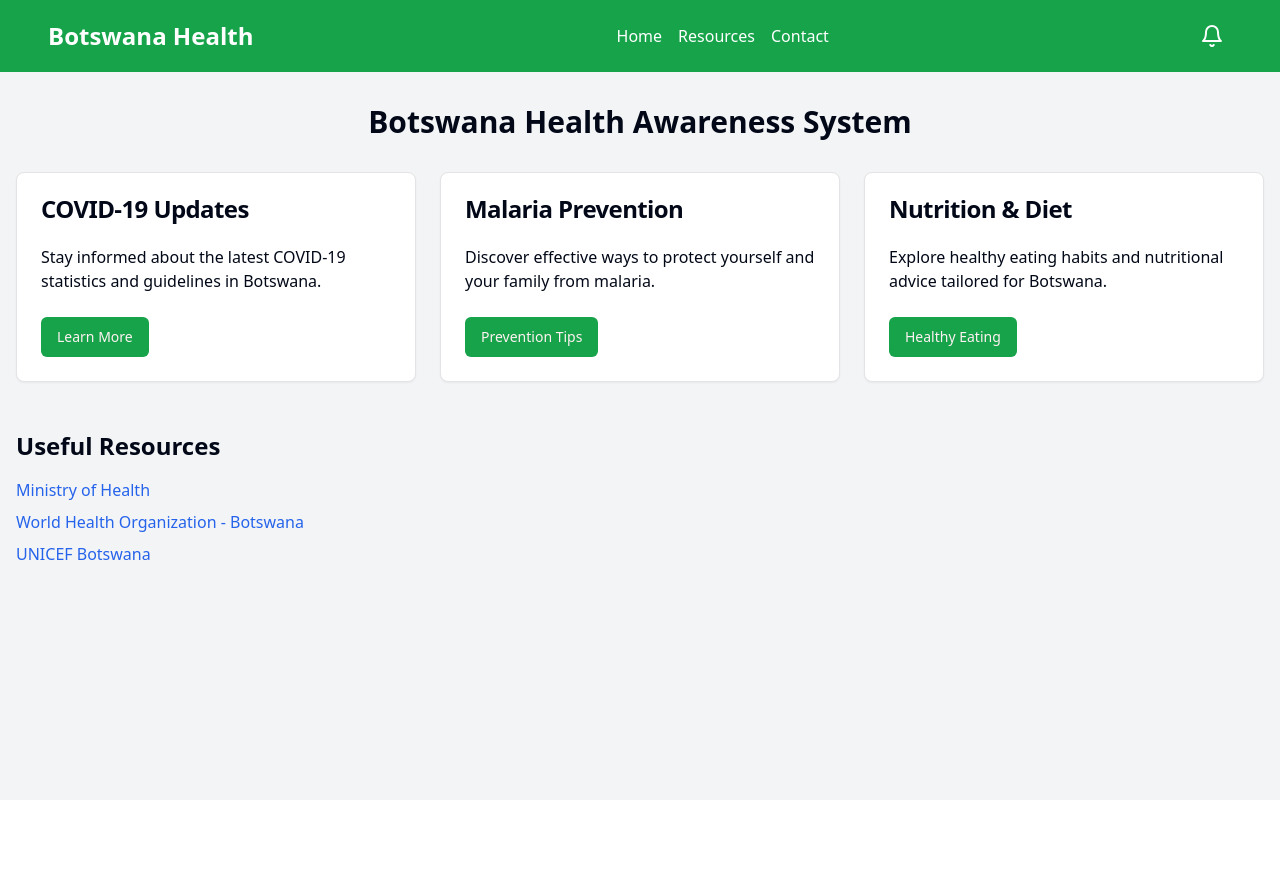
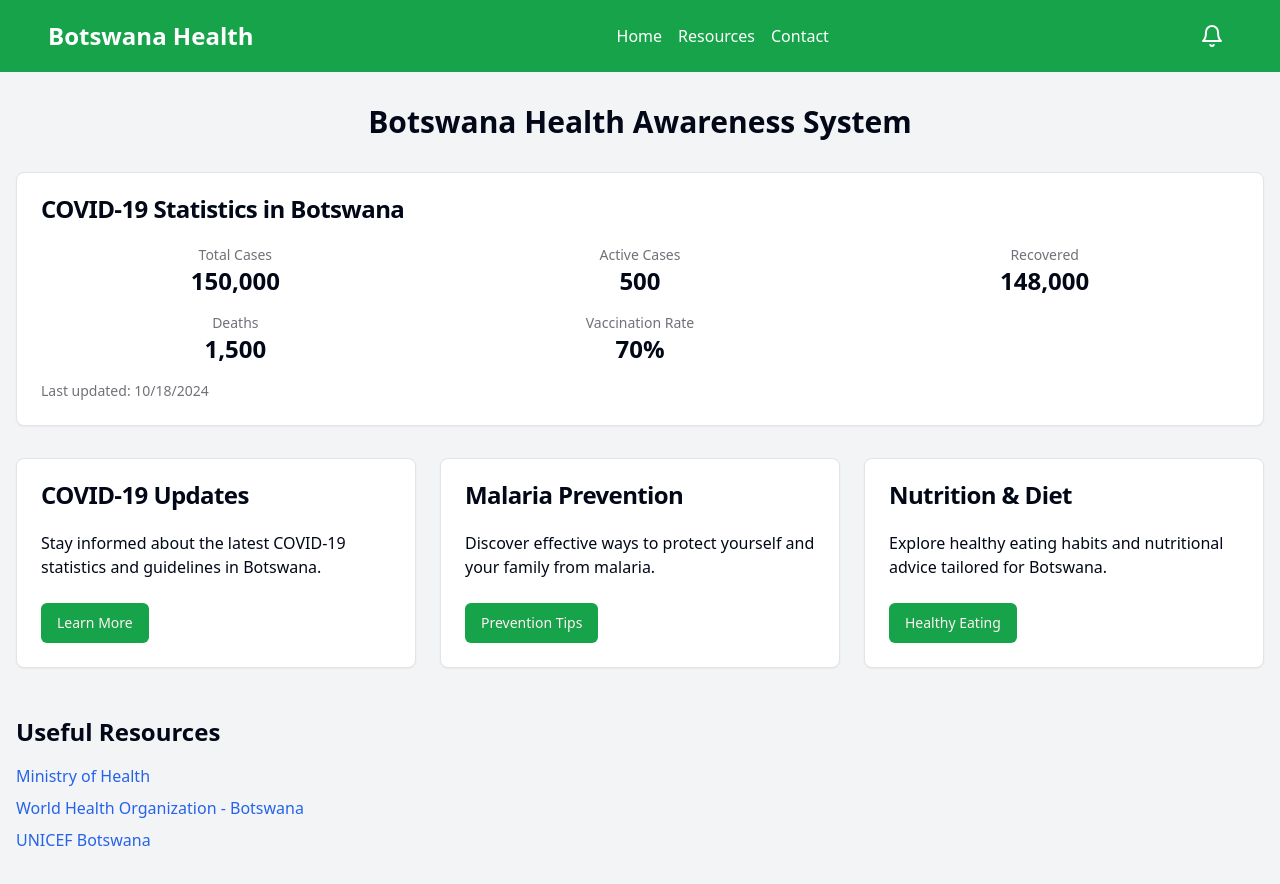
Before and after one commit to Lucamok/healthy-botswana, a React (Vite) app: page / in a window 1280 px wide. Before the commit the page ends 800 px from the top, so only its background shows below. Built offline with nearby package versions, Linux system fonts and the light colour scheme.

Commit message:
Add COVID-19 entries
Updated the application to include entries related to COVID-19 in the relevant sections.
[skip gpt_engineer]

```diff
--- /dev/null
+++ b/src/components/CovidInfo.tsx
@@ -0,0 +1,33 @@
+import React from 'react';
+import { Card, CardHeader, CardTitle, CardContent } from "@/components/ui/card";
+
+export const CovidInfo: React.FC = () => {
+  const covidData = [
+    { label: "Total Cases", value: "150,000" },
+    { label: "Active Cases", value: "500" },
+    { label: "Recovered", value: "148,000" },
+    { label: "Deaths", value: "1,500" },
+    { label: "Vaccination Rate", value: "70%" },
+  ];
+
+  return (
+    <Card className="mt-8">
+      <CardHeader>
+        <CardTitle>COVID-19 Statistics in Botswana</CardTitle>
+      </CardHeader>
+      <CardContent>
+        <div className="grid grid-cols-2 md:grid-cols-3 gap-4">
+          {covidData.map((item, index) => (
+            <div key={index} className="text-center">
+              <p className="text-sm text-muted-foreground">{item.label}</p>
+              <p className="text-2xl font-bold">{item.value}</p>
+            </div>
+          ))}
+        </div>
+        <p className="mt-4 text-sm text-muted-foreground">
+          Last updated: {new Date().toLocaleDateString()}
+        </p>
+      </CardContent>
+    </Card>
+  );
+};
--- a/src/pages/Index.tsx
+++ b/src/pages/Index.tsx
@@ -2,6 +2,7 @@ import React from 'react';
 import { Header } from '../components/Header';
 import { InfoCard } from '../components/InfoCard';
 import { ResourceList } from '../components/ResourceList';
+import { CovidInfo } from '../components/CovidInfo';
 
 const Index = () => {
   return (
@@ -9,7 +10,8 @@ const Index = () => {
       <Header />
       <main className="container mx-auto px-4 py-8">
         <h1 className="text-3xl font-bold text-center mb-8">Botswana Health Awareness System</h1>
-        <div className="grid grid-cols-1 md:grid-cols-2 lg:grid-cols-3 gap-6">
+        <CovidInfo />
+        <div className="grid grid-cols-1 md:grid-cols-2 lg:grid-cols-3 gap-6 mt-8">
           <InfoCard
             title="COVID-19 Updates"
             content="Stay informed about the latest COVID-19 statistics and guidelines in Botswana."
```
